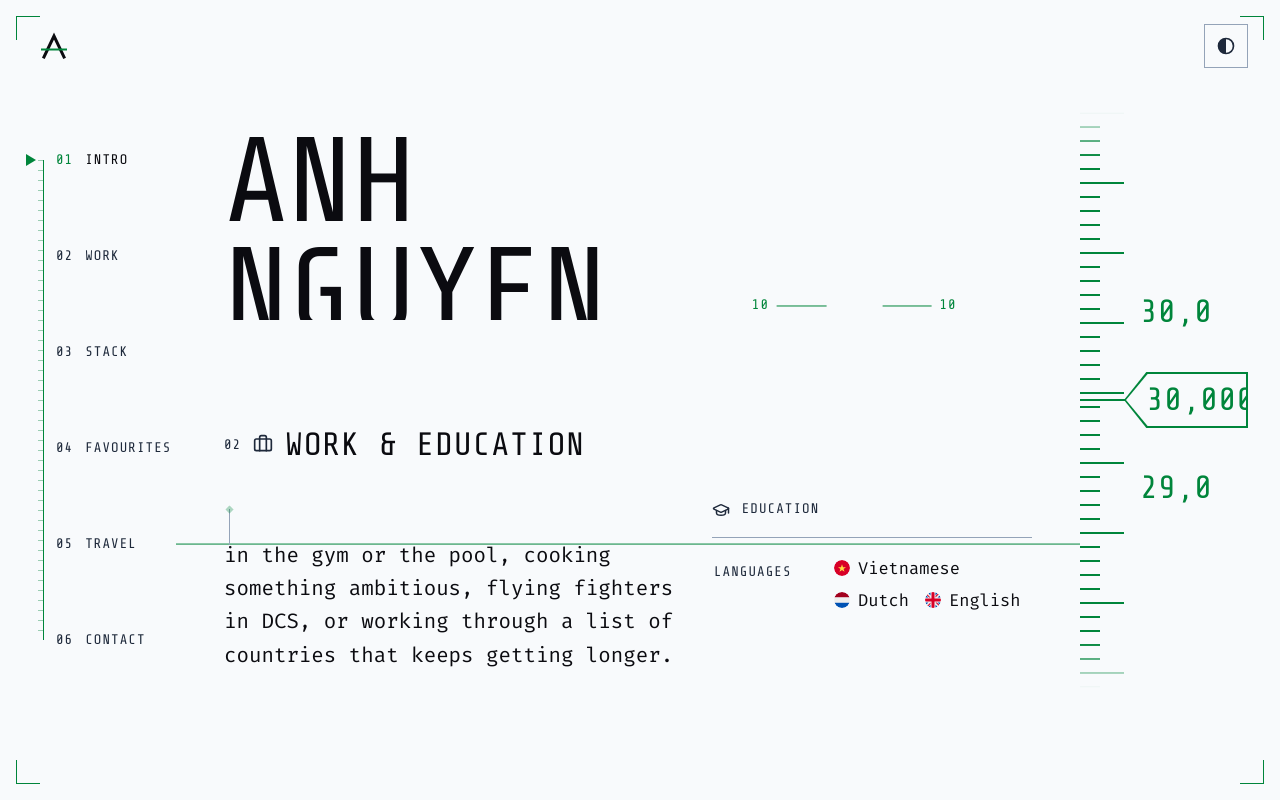
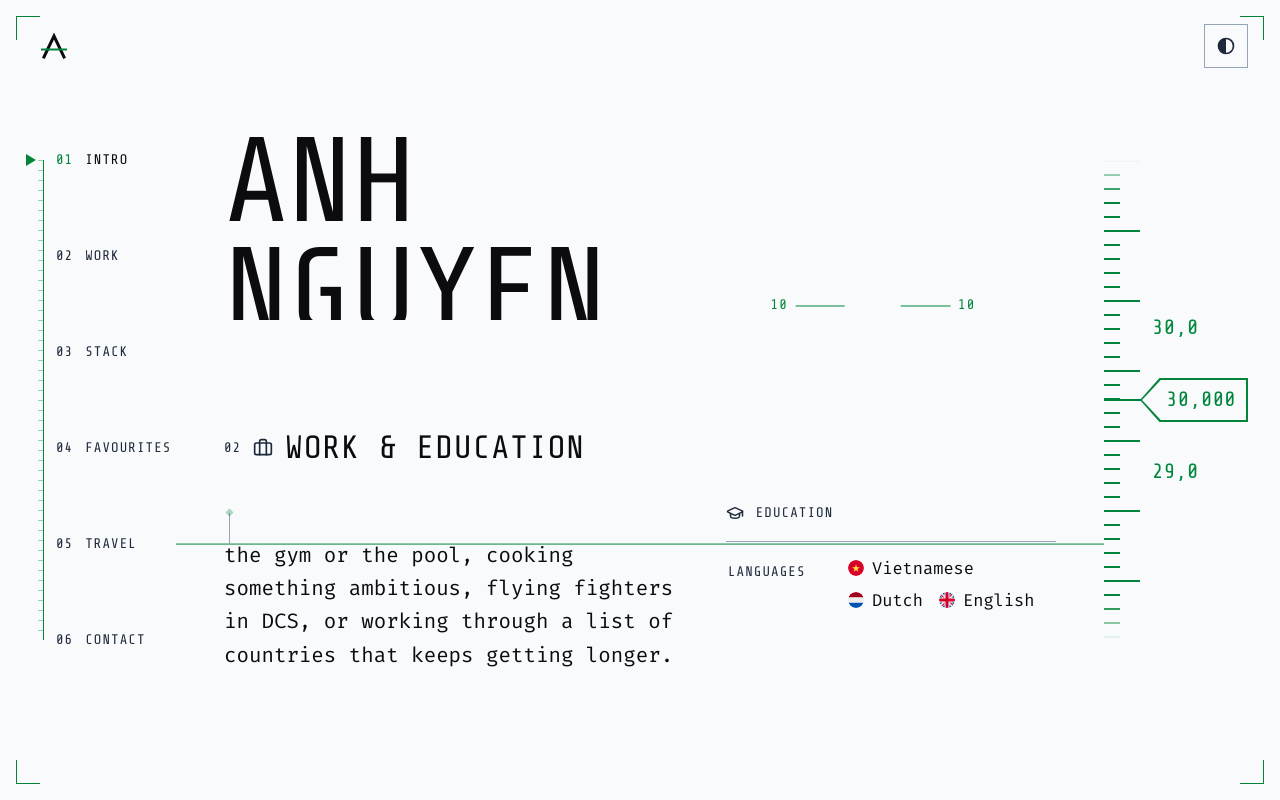
Before and after one commit to DanDan201/DanDan201.github.io, a React (Vite) app: page / in a window 1280 px wide. Shown: the top 800 px of the page. Built offline with nearby package versions, Linux system fonts and the light colour scheme.

Commit message:
Reduce F-16 HUD scale size

```diff
--- a/src/styles.css
+++ b/src/styles.css
@@ -898,7 +898,7 @@ h3 {
 /* Desktop HUD: tape, frame furniture, 12-column sections. */
 @media (min-width: 62rem) {
   :root {
-    --hud-rail-width: 10.5rem;
+    --hud-rail-width: 9rem;
   }
   .status-bar {
     display: none;
@@ -1017,9 +1017,9 @@ h3 {
 
 .hud-scale {
   position: absolute;
-  top: max(12svh, 7rem);
+  top: max(20svh, 7rem);
   right: var(--s5);
-  bottom: max(12svh, 7rem);
+  bottom: max(20svh, 7rem);
   width: min(var(--hud-rail-width), 18vw);
   min-width: 9rem;
   overflow: visible;
@@ -1033,7 +1033,7 @@ h3 {
   top: 50%;
   left: 0;
   z-index: 0;
-  width: 3.25rem;
+  width: 2.75rem;
   height: 2px;
   background: var(--hud-green);
   translate: 0 -50%;
@@ -1043,7 +1043,7 @@ h3 {
   position: absolute;
   inset: 0 auto 0 0;
   z-index: 1;
-  width: 2.75rem;
+  width: 2.25rem;
   overflow: hidden;
   mask-image: linear-gradient(transparent, black 8%, black 92%, transparent);
 }
@@ -1052,20 +1052,20 @@ h3 {
   position: absolute;
   inset: 0 auto auto 0;
   display: block;
-  width: 2.75rem;
+  width: 2.25rem;
   height: 200%;
   background:
-    repeating-linear-gradient(to bottom, var(--hud-green) 0 2px, transparent 2px 0.875rem) left top / 1.25rem 100% no-repeat,
-    repeating-linear-gradient(to bottom, var(--hud-green) 0 2px, transparent 2px 4.375rem) left top / 2.75rem 100% no-repeat;
+    repeating-linear-gradient(to bottom, var(--hud-green) 0 2px, transparent 2px 0.875rem) left top / 1rem 100% no-repeat,
+    repeating-linear-gradient(to bottom, var(--hud-green) 0 2px, transparent 2px 4.375rem) left top / 2.25rem 100% no-repeat;
 }
 
 .hud-scale-label {
   position: absolute;
-  left: 3.75rem;
+  left: 3rem;
   z-index: 2;
   color: var(--hud-green);
   font-family: var(--font-hud);
-  font-size: var(--step-2);
+  font-size: var(--step-1);
   line-height: 1;
   letter-spacing: 0.02em;
   white-space: nowrap;
@@ -1073,23 +1073,23 @@ h3 {
 }
 
 .hud-scale-label-upper {
-  top: calc(50% - 5.5rem);
+  top: calc(50% - 4.5rem);
 }
 
 .hud-scale-label-lower {
-  top: calc(50% + 5.5rem);
+  top: calc(50% + 4.5rem);
 }
 
 .hud-altimeter {
   position: absolute;
   top: 50%;
   right: 0;
-  left: 2.75rem;
+  left: 2.25rem;
   z-index: 3;
   display: grid;
   place-items: center;
-  height: 3.5rem;
-  padding: 0 0.5rem 0 1.5rem;
+  height: 2.75rem;
+  padding: 0 0.375rem 0 1.25rem;
   background: var(--hud-green);
   color: var(--hud-green);
   clip-path: polygon(0 50%, 18% 0, 100% 0, 100% 100%, 18% 100%);
@@ -1112,7 +1112,7 @@ h3 {
   min-width: 6ch;
   color: var(--hud-green);
   font-family: var(--font-hud);
-  font-size: var(--step-2);
+  font-size: var(--step-1);
   font-variant-numeric: tabular-nums;
   letter-spacing: 0.02em;
   line-height: 1;
```
